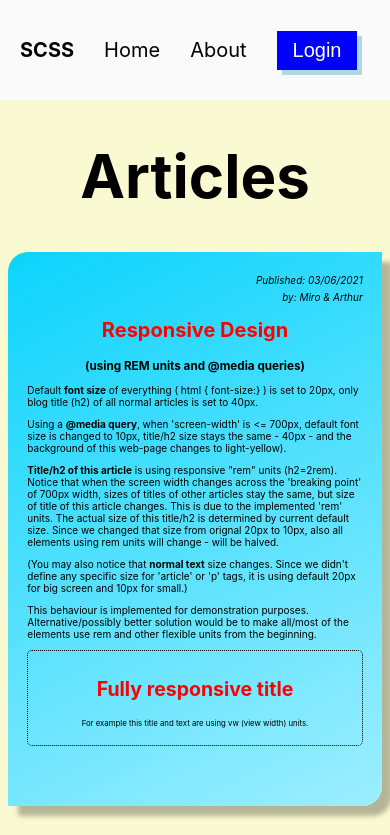
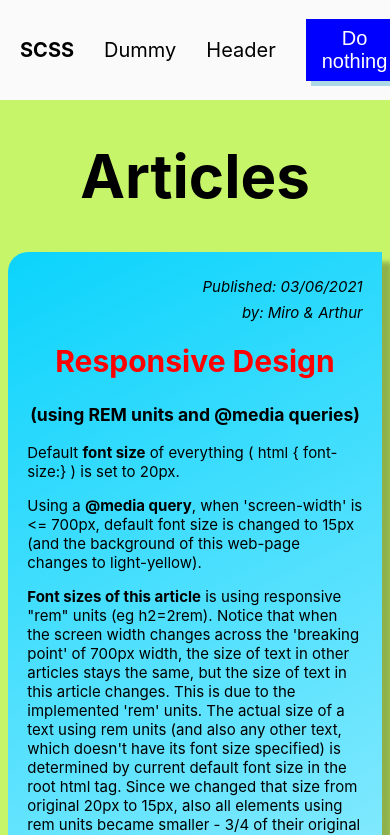
Before and after one commit to MMAcode/sass_miro_and_arthur, a React (Create React App) app: page / in a window 390 px wide. Shown: the top 835 px of the page. Built offline with nearby package versions, Linux system fonts and the light colour scheme.

Commit message:
responsive article updated again

```diff
--- a/src/App.js
+++ b/src/App.js
@@ -14,7 +14,7 @@ function App() {
   return (
     <div className="App">
       {/*<header className="App-header">*/}
-        <body>
+        <div>
         <Header/>
         <BlogsWrapper>
             <Blog_Responsive/>
@@ -34,7 +34,7 @@ function App() {
             </Blog>
 
         </BlogsWrapper>
-        </body>
+        </div>
 
     </div>
   );
--- a/src/components/Header.js
+++ b/src/components/Header.js
@@ -2,9 +2,9 @@ export const Header = () => {
     return (
         <nav className="header">
             <div className="logo"><a href="">SCSS</a></div>
-            <div><a href="">Home</a></div>
-            <div><a href="">About</a></div>
-            <div><button className="btn-primary">Login</button></div>
+            <div><a href="">Dummy</a></div>
+            <div><a href="">Header</a></div>
+            <div><button className="btn-primary">Do nothing</button></div>
             <a href="javascript:void(0);" className="icon" onClick="myFunction()">
                 <i className="fa fa-bars"></i>
             </a>
--- a/src/components/blogs/Blog_Responsive.js
+++ b/src/components/blogs/Blog_Responsive.js
@@ -10,18 +10,20 @@ export const Blog_Responsive = ({tabIndexForBlog}) => {
               title="Responsive Design">
             <article>
                 <h3 className="center" style={{paddingTop:'0px', marginTop:'0px'}}>(using REM units and @media queries)</h3>
-                <p>Default <strong>font size</strong> of everything ( html &#123; font-size:} ) is set to 20px, only blog title (h2) of all normal articles is set to 40px.</p>
-                <p>Using a <strong>@media query</strong>, when 'screen-width' is &lt;= 700px, default font size is changed to 10px, title/h2 size stays the same - 40px - and the background of this web-page changes to light-yellow).</p>
+                <p>Default <strong>font size</strong> of everything ( html &#123; font-size:} ) is set to 20px.</p>
+                <p>Using a <strong>@media query</strong>, when 'screen-width' is &lt;= 700px, default font size is changed to 15px (and the background of this web-page changes to light-yellow).</p>
 
-                <p><strong>Title/h2 of this article</strong> is using responsive "rem" units (h2=2rem). Notice that when the screen width changes across the 'breaking point' of 700px width, sizes of titles of other articles stay the same, but size of title of this article changes. This is due to the implemented 'rem' units. The actual size of this title/h2 is determined by current default size. Since we changed that size from orignal 20px to 10px, also all elements using rem units will change - will be halved. </p>
-                <p>(You may also notice that <strong>normal text</strong> size changes. Since we didn't define any specific size for 'article' or 'p' tags, it is using default 20px for big screen and 10px for small.)</p>
-                <p>This behaviour is implemented for demonstration purposes. Alternative/possibly better solution would be to make all/most of the elements use rem and other flexible units from the beginning.</p>
-                {/*<BorderGradient>*/}
-                    <div style={{padding:'10px', border:'1px dotted black', borderRadius:'5px'}}>
+                <p><strong>Font sizes of this article</strong> is using responsive "rem" units (eg h2=2rem). Notice that when the screen width changes across the 'breaking point' of 700px width, the size of text in other articles stays the same, but the size of text in this article changes. This is due to the implemented 'rem' units. The actual size of a text using rem units (and also any other text, which doesn't have its font size specified) is determined by current default font size in the root html tag. Since we changed that size from original 20px to 15px, also all elements using rem units became smaller - 3/4 of their original size. </p>
+                {/*<p>(You may also notice that <strong>normal text</strong> size changes. Since we didn't define any specific size for 'article' or 'p' tags, it is using default 20px for big screen and 10px for small.)</p>*/}
+                {/*<p>This behaviour is implemented for demonstration purposes. Alternative/possibly better solution would be to make all/most of the elements use rem and other flexible units from the beginning.</p>*/}
+                <BorderGradient>
+                    <div style={{padding:'10px',
+                        // border:'1px dotted black',
+                        borderRadius:'5px'}}>
                         <h2 id="fullyResponsiveTitle">Fully responsive title</h2>
-                        <p id="fullyResponsiveText" className="center">For example this title and text are using vw (view width) units.</p>
+                        <p id="fullyResponsiveText" className="center">This title and text are using vw (view width) units.</p>
                     </div>
-                {/*</BorderGradient>*/}
+                </BorderGradient>
             </article>
         </Blog>
     )
--- a/src/css/style.css
+++ b/src/css/style.css
@@ -66,6 +66,9 @@ html {
 }
 .blog h3, .blog h4, .blog h5, .blog article {
   text-align: left;
+}
+.blog article, .blog p {
+  font-size: 20px;
 }
 .blog .blogHeader {
   text-align: right;
@@ -145,8 +148,8 @@ button:hover {
 
 @media (max-width: 700px) {
   html {
-    font-size: 10px;
-    background: lightgoldenrodyellow;
+    font-size: 15px;
+    background: #c6f56a;
   }
 
   #responsive.blog {
@@ -157,6 +160,9 @@ button:hover {
   color: red;
   font-size: 2rem;
 }
+#responsive.blog article, #responsive.blog p {
+  font-size: 1rem;
+}
 #responsive.blog #fullyResponsiveTitle {
   font-size: 5vw;
 }
--- a/src/css/style.scss
+++ b/src/css/style.scss
@@ -57,6 +57,9 @@ html{
   }
   h3,h4,h5, article{
     text-align: left;
+  }
+  article,p{
+    font-size: 20px;
   }
 
   .blogHeader{
@@ -133,8 +136,8 @@ button:hover {
 
 @media (max-width: 700px){
   html {
-    font-size: 10px;
-    background: lightgoldenrodyellow;
+    font-size: 15px;
+    background: #c6f56a;
   }
   #responsive.blog{
     margin:2vw;
@@ -160,6 +163,11 @@ button:hover {
       color: red;
       font-size: 2rem;
     }
+
+    article,p{
+      font-size: 1rem;
+    }
+
     #fullyResponsiveTitle{
       font-size: 5vw;
     }
```
Also changed, not shown: 1 other file (tests, documents, lock files or other folders).
